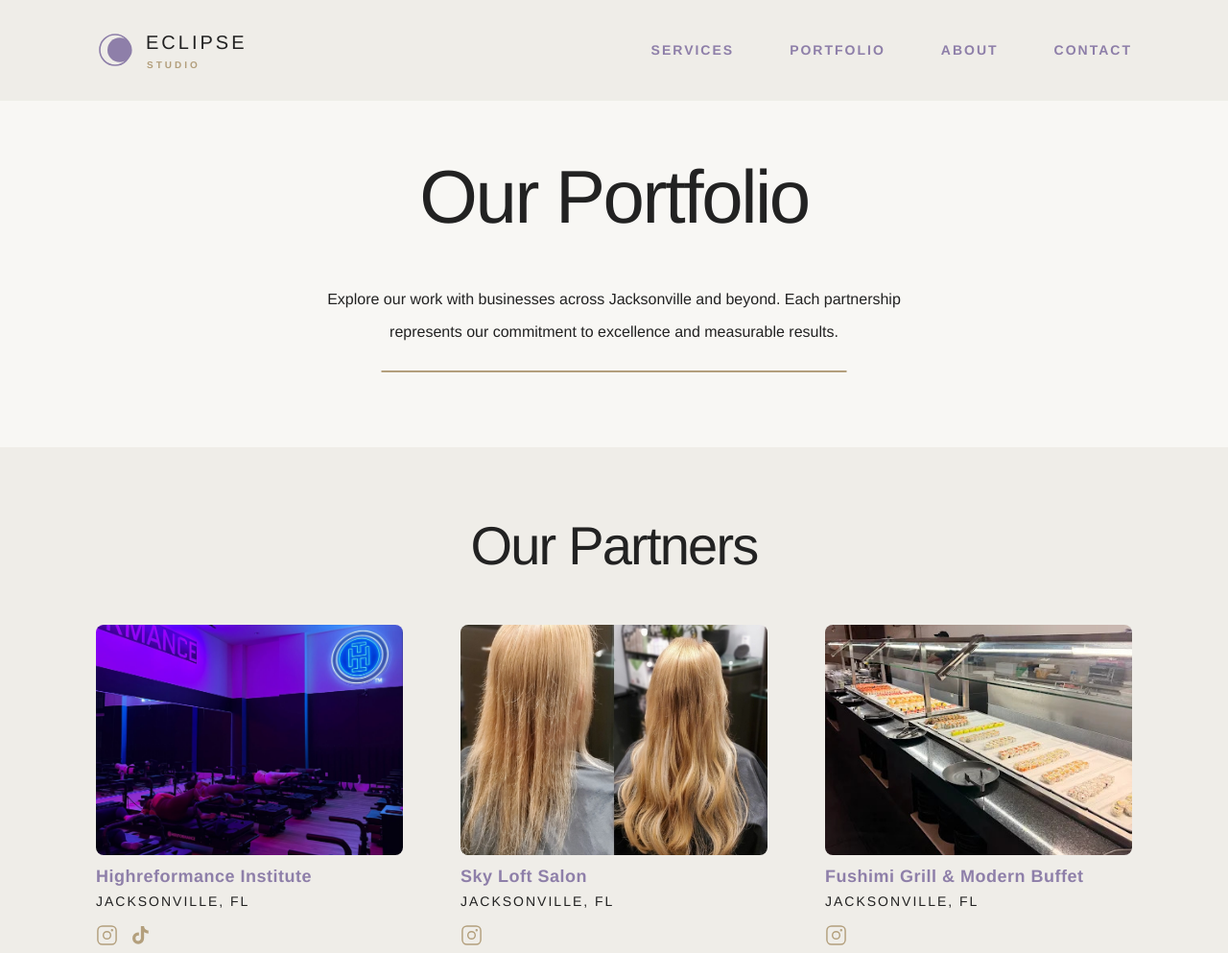
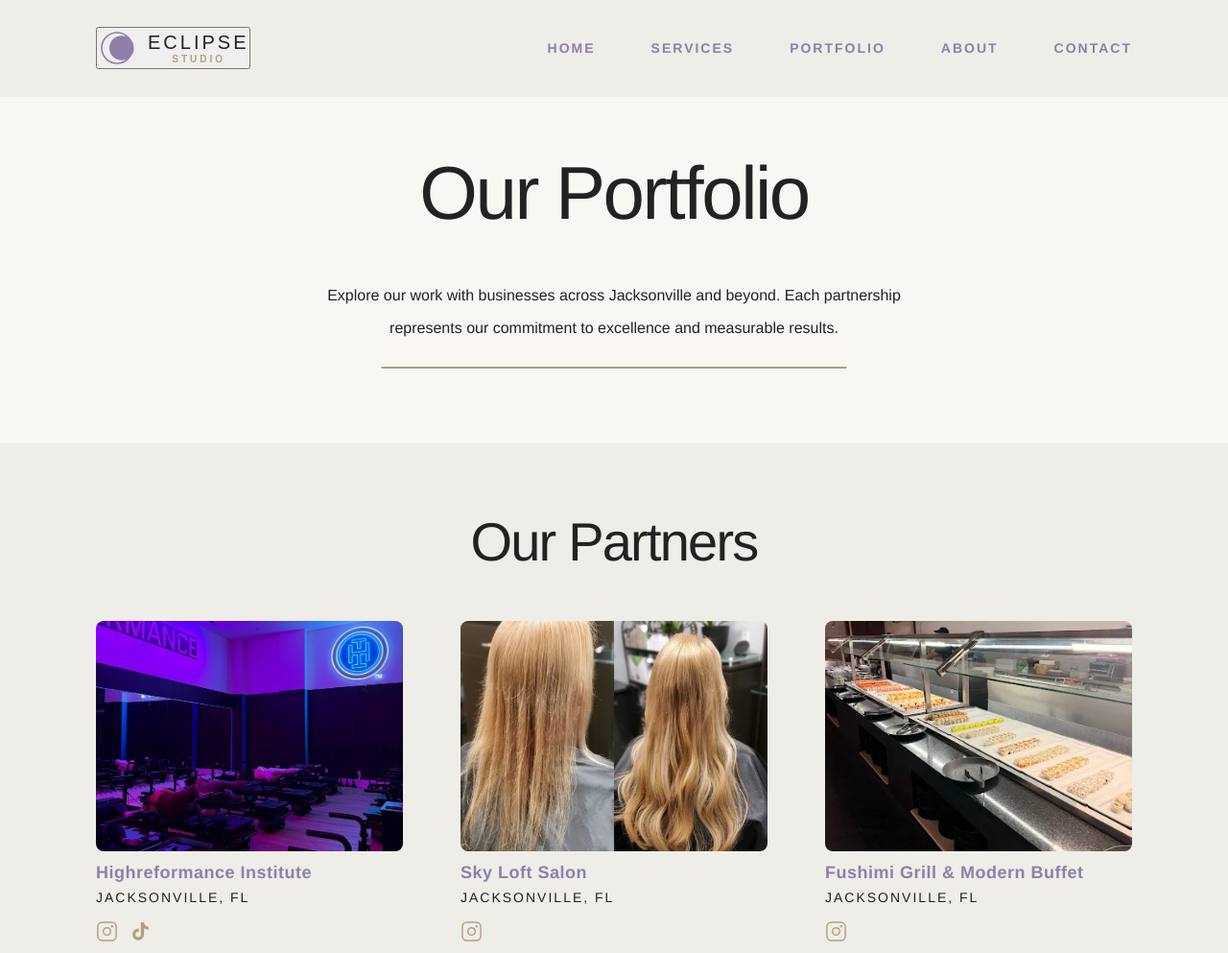
Before and after one commit to rlaubachES/estestv-5, a plain HTML site: page portfolio.html in a window 1280 px wide. Shown: the top 993 px of the page at 96% size. Drawn offline with Linux system fonts and the light colour scheme.

Commit message:
Update portfolio.html

```diff
--- a/portfolio.html
+++ b/portfolio.html
@@ -23,7 +23,7 @@
     <header class="header" id="header">
         <div class="container">
             <div class="header-content">
-                <a href="index.html" class="logo" aria-label="Eclipse Studio Home">
+                <button type="button" class="logo" id="logoBtn" aria-label="Eclipse Studio">
                     <div class="logo-icon">
                         <svg viewBox="0 0 100 100" xmlns="http://www.w3.org/2000/svg">
                             <circle cx="50" cy="50" r="40" fill="none" stroke="currentColor" stroke-width="4"/>
@@ -34,9 +34,10 @@
                         <h1>ECLIPSE</h1>
                         <p>STUDIO</p>
                     </div>
-                </a>
+                </button>
 
                 <nav class="nav" id="nav">
+                    <a href="index.html" class="nav-link">HOME</a>
                     <a href="services.html" class="nav-link">SERVICES</a>
                     <a href="portfolio.html" class="nav-link">PORTFOLIO</a>
                     <a href="about.html" class="nav-link">ABOUT</a>
```
